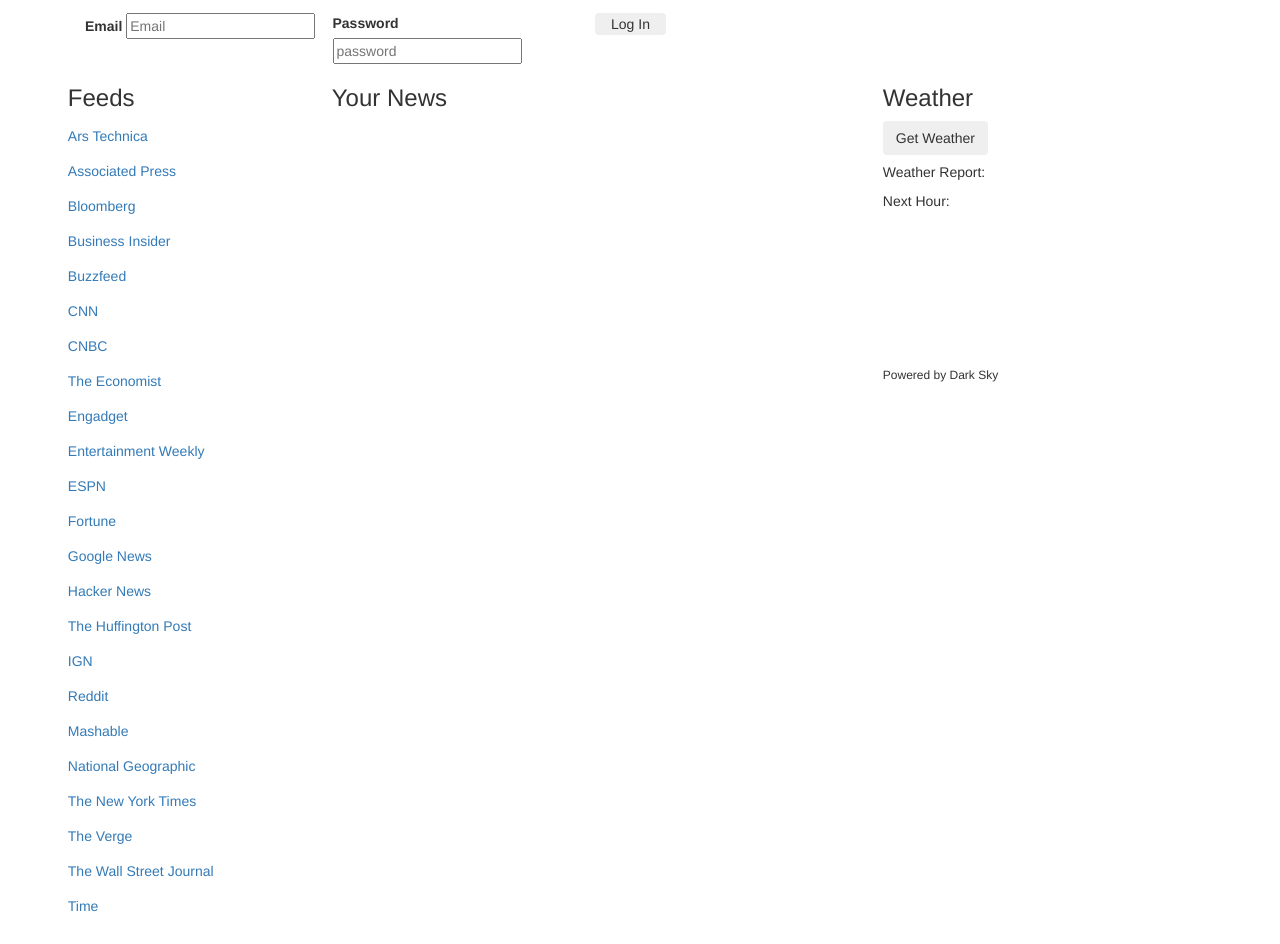
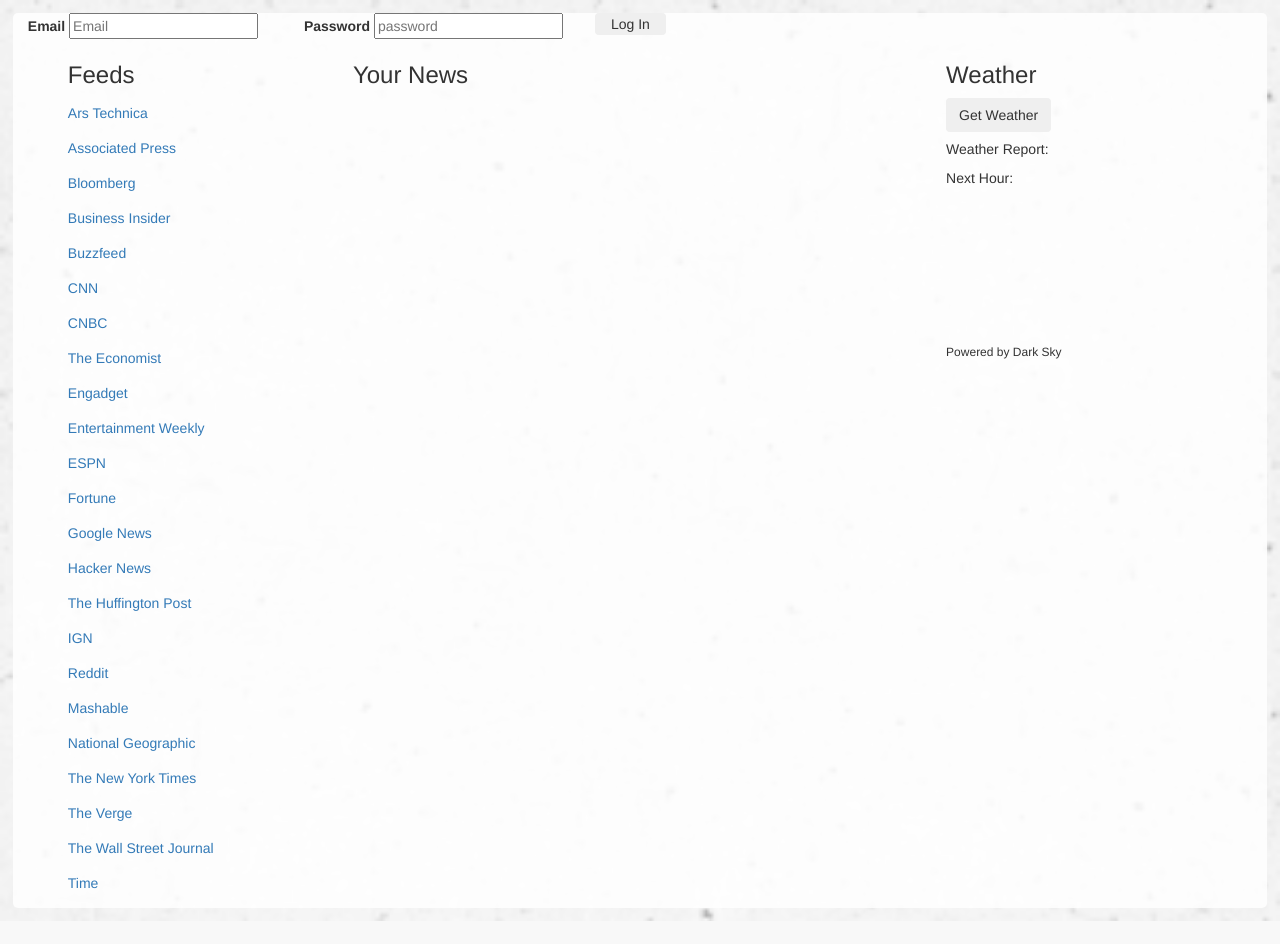
Before and after one commit to mchlltt/Your-Today-Dashboard, a PHP site: page / in a window 1280 px wide. After the commit the page ends 921 px from the top, so only its background shows below. Run offline with PHP 8.4, Linux system fonts and the light colour scheme; some libraries are stand-ins or nearby versions.

Commit message:
Add photo API (#9)
* Add mostly functional header image functionality

* Add background and transparent box

```diff
--- a/assets/css/style.css
+++ b/assets/css/style.css
@@ -2,6 +2,10 @@ body {
 	min-height: 100vh;
 	padding: 1%;
 	width: 100%;
+	/*background-color: lightgray;*/
+	background-image: url("../images/background/old_wall.png");
+	background-size: cover;
+	background-repeat: no-repeat;
 }
 
 .btn-thin {
@@ -46,6 +50,23 @@ body {
 	margin: 15px auto;
 }
 
+.btnSource {
+	margin: 0 5px;
+}
+
 #icon1 {
 	padding-top: 15px;
 }
+
+.container {
+	width: 100%;
+}
+
+.transparency-wrapper {
+	background-color: lightgray;
+    background-color: rgba(255, 255, 255, .85);
+    border: 0 solid transparent;
+    border-radius: 5px;
+	height: 100%;
+	width: 100%;
+}
--- a/assets/javascript/user.js
+++ b/assets/javascript/user.js
@@ -40,10 +40,10 @@ $(document).ready(function () {
 
 
     // Authentication ---->
-    // On login-button click..
+    // On login-button click.
     $('#login-button').on('click', function (e) {
 
-        // Get email & stuff.
+        // Get email & password.
         email = $('#email').val();
         password = $('#password').val();
 
@@ -70,6 +70,16 @@ $(document).ready(function () {
         $('#login-button').show();
         $('.welcome').hide();
         $('.change').hide();
+
+        // Reset variables
+        email = $('#email').val();
+        password = $('#password').val();
+        name = '';
+        displayName = '';
+        location = '';
+        lat = '';
+        long = '';
+
     });
 
     // Realtime authentication state listener.
@@ -198,12 +208,14 @@ $(document).ready(function () {
                     lat = results[0].geometry.location.lat();
                     long = results[0].geometry.location.lng();
                     locationName = results[0].formatted_address;
+                    placeID = results[0].place_id;
 
                     // Write location and lat/long to Firebase.
                     var locationObj = {};
                     locationObj[name] = {
                         location: location,
                         locationName: locationName,
+                        placeID: placeID,
                         lat: lat,
                         long: long
                     };
@@ -243,6 +255,21 @@ $(document).ready(function () {
             lat = snapshot.child(name).val().lat;
             long = snapshot.child(name).val().long;
             locationName = snapshot.child(name).val().locationName;
+
+            // Fetch header image.
+
+            var placeID = snapshot.child(name).val().placeID;
+            var placeIDURL = "https://crossorigin.me/https://maps.googleapis.com/maps/api/place/details/json?placeid=" + placeID + "&key=AIzaSyBsgQ07A5r52jQrex89eg_mSYCoQME2v1g";
+            $.ajax({
+                url: placeIDURL,
+                method: 'GET'
+            }).done(
+                function(response) {
+                    var reference = response.result.photos[0].photo_reference;
+                    var photoURL = "https://crossorigin.me/https://maps.googleapis.com/maps/api/place/photo?maxwidth=1600&photoreference=" + reference + "&key=AIzaSyBYWYrtTu9U0zgCOTpVKL_WyLsaB365exk";
+                    $('body').css('background-image','url(' + photoURL + ')');
+                }
+            );
         }
     });
 
@@ -266,5 +293,4 @@ $(document).ready(function () {
         return false;
 
     });
-
 });
--- a/index.html
+++ b/index.html
@@ -5,7 +5,7 @@
     <meta charset="UTF-8">
     <title>Dashboard</title>
     <script src="https://code.jquery.com/jquery-3.1.1.min.js"></script>
-    <script src="https://maps.googleapis.com/maps/api/js?key=AIzaSyB-OvY8uwgdrNLTUgJ1VoTpyowRQ3o75LU"></script>
+    <script src="https://maps.googleapis.com/maps/api/js?key=AIzaSyB-OvY8uwgdrNLTUgJ1VoTpyowRQ3o75LU&libraries=places"></script>
     <link href="https://maxcdn.bootstrapcdn.com/bootswatch/3.3.7/flatly/bootstrap.min.css" rel="stylesheet">
     <link href="assets/css/style.css" rel="stylesheet">
     <script src="https://www.gstatic.com/firebasejs/3.6.1/firebase.js"></script>
@@ -16,7 +16,8 @@
 </head>
 
 <body>
-    <div class="container row center-block">
+    <div class="transparency-wrapper">
+        <div class="row center-block">
             <div class="col-xs-12 login-form">
                 <div class="row col-xs-3">
                     <label for="email">Email</label>
@@ -64,17 +65,18 @@
             </div>
         </div>
         <div class="container row">
-        <div class="col-md-3">
+            <div class="col-md-3 pull-left">
                 <ul class="list-style">
-                <li><h3>Feeds</h3></li>
+                    <li>
+                        <h3>Feeds</h3></li>
                 </ul>
                 <ul class="buttons list-style"></ul>
             </div>
-        <div class="col-md-6">
+            <div class="col-md-6 pull-left">
                 <h3 class="your-news">Your News</h3>
                 <div class="article"></div>
             </div>
-        <div class="col-xs-3">
+            <div class="col-xs-3 pull-right">
                 <h3>Weather</h3>
                 <button id="weather-button" class="btn" type="submit">Get Weather</button>
                 <h5 id="weatherLocation"></h5>
@@ -84,6 +86,7 @@
                 <h6>Powered by Dark Sky</h6>
             </div>
         </div>
+    </div>
 </body>
 
 </html>
```
Also changed, not shown: assets/images/background/old_wall.png (added), assets/images/background/old_wall_@2X.png (added), assets/images/background/readme.txt (added). Lines whose indentation alone changed are shown as unchanged.
